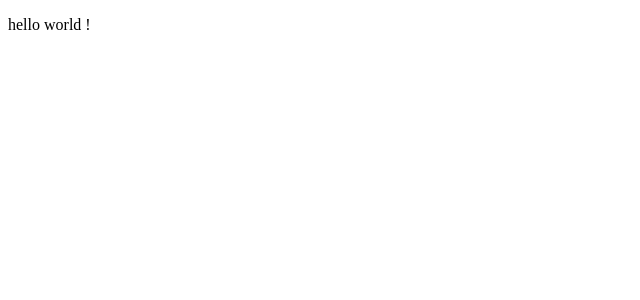
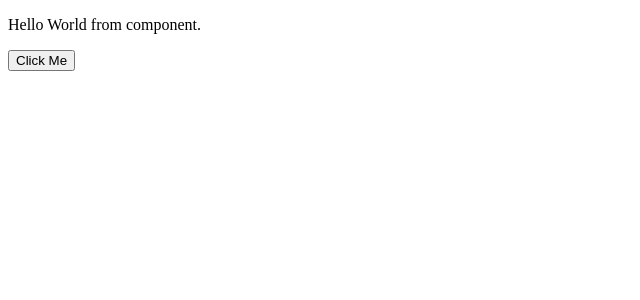
Before and after one commit to douglasabnovato/api-pixababy, a React (Create React App) app: page / in a window 1280 px wide. Shown: the top 300 px of the page, without its empty margins (0-640 px from the left). Built offline with nearby package versions, Linux system fonts and the light colour scheme.

Commit message:
components

```diff
--- a/src/App.js
+++ b/src/App.js
@@ -1,11 +1,23 @@
 import React, { Component } from 'react';
 
+class MyButton extends Component{
+  render(){
+    return <button>Click Me</button>
+  }
+}
+
+class MyLabel extends Component{
+  render(){
+    return <p>Hello World from component.</p>
+  }
+}
 
 class App extends Component{
   render(){
     return(
       <div className="App">
-        <p>hello world !</p>
+        <MyLabel />
+        <MyButton />
       </div>
     );
   }
```
